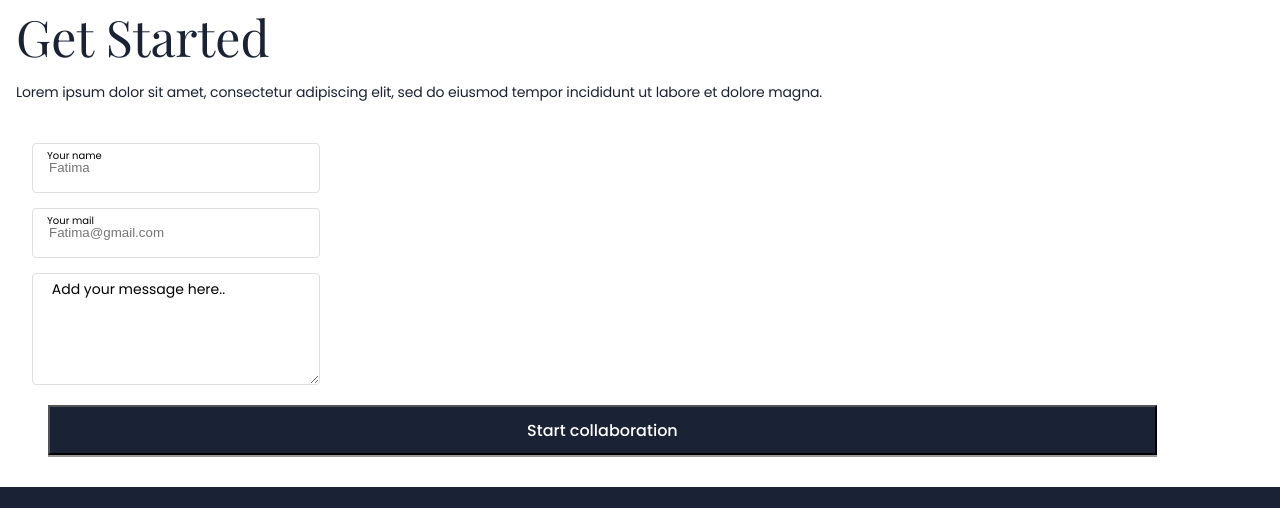
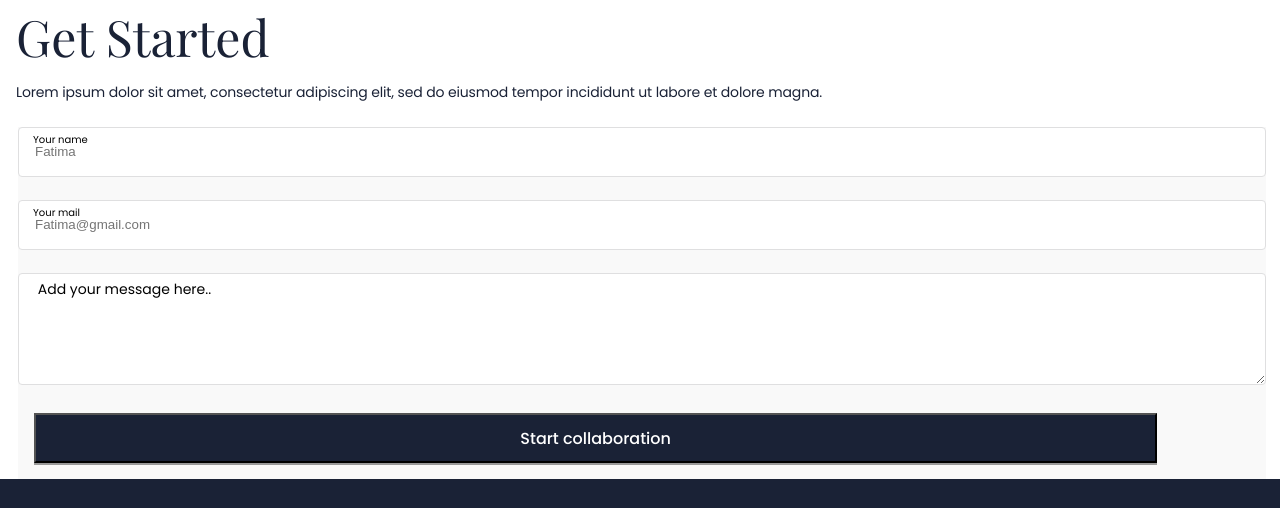
Before and after one commit to Fatima-hub333/Website_Mobile_Version_Repeated, a website: page index.html in a window 1280 px wide. Shown: the part 7831-8339 px from the top of the page. Drawn offline with nearby package versions, Linux system fonts and the light colour scheme.

Commit message:
Modify index.html & style.css

```diff
--- a/index.html
+++ b/index.html
@@ -169,16 +169,24 @@
 
 <!-- Form Start -->
 <form action="https://formspree.io/f/xoqrnwzb" method="post">
-
+<ul class="contact-form">
+  <li>
   <label for="name">Your name</label>
   <input type="text" id="name" name="user_name" minlength="6" maxlength="30" placeholder="Fatima" required> <br>
+  </li>
 
+  <li>
   <label for="mail" class="mail-stng">Your mail</label>
   <input type="email" id="mail" name="user_mail" placeholder="Fatima@gmail.com" required> <br>
+  </li>
 
+  <li>
   <textarea id="message" minlength="15" maxlength="500" required> Add your message here..</textarea>
-
+  </li>
+  <li>
    <button type="submit" class="intro-button">Start collaboration</button>
+  </li>
+</ul>
 </form>
 
 
--- a/style.css
+++ b/style.css
@@ -281,17 +281,21 @@ h4 {
 }
 
 /* Last form section starts from here */
-form {
-  margin-left: 16px;
-  padding: 1em;
-  position: relative;
+.contact-form {
+  background-color: #f9f9f9;
+  margin-left: 18px;
+  margin-right: 14px;
+  list-style-type: none;
+  display: flex;
+  flex-direction: column;
+  row-gap: 8px;
 }
 
 input {
   background-color: #fff;
   border: 1px solid #dfdfe0;
   border-radius: 4px;
-  width: 288px;
+  width: 100%;
   height: 50px;
 }
 
@@ -310,7 +314,7 @@ textarea {
   font-weight: 400;
   font-size: 14px;
   line-height: 21px;
-  width: 288px;
+  width: 100%;
   height: 112px;
   padding-top: 5px;
   padding-left: 15px;
```
